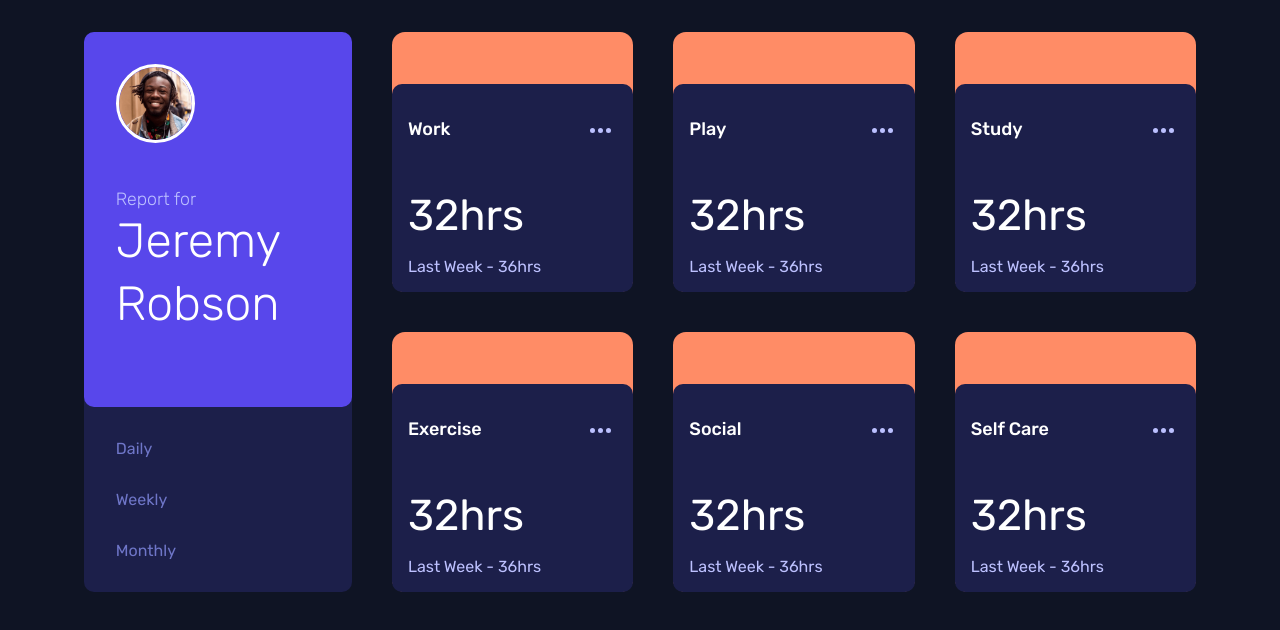
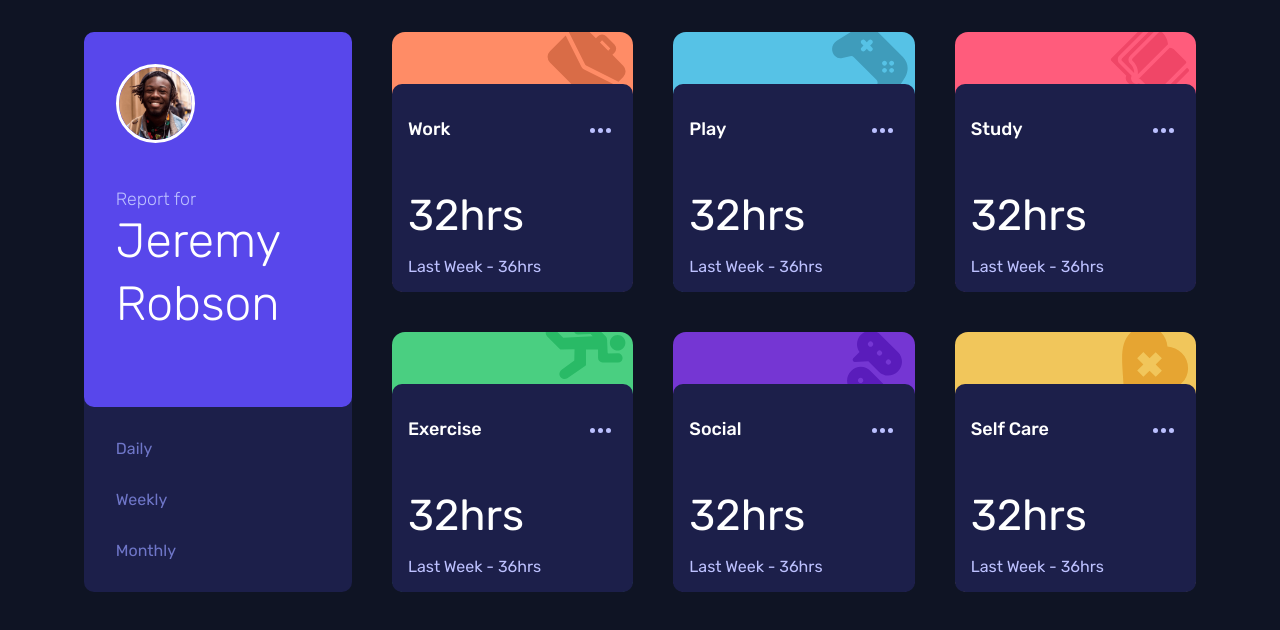
Before and after one commit to freaky4wrld/junior-challenges, a plain HTML site: page time-tracking-dashboard-main/index.html in a window 1280 px wide. Drawn offline with Linux system fonts and the light colour scheme.

Commit message:
changed the backgrounds for according to the specifications

```diff
--- a/time-tracking-dashboard-main/index.html
+++ b/time-tracking-dashboard-main/index.html
@@ -31,7 +31,7 @@
       </div>
     </aside>
     <article id="card-group">
-      <div class="cards">
+      <div class="cards" id="work">
         <div class="card-info">
           <div class="title">
             <p>Work</p>
@@ -49,7 +49,7 @@
           </div>
         </div>
       </div>
-      <div class="cards">
+      <div class="cards" id="play">
         <div class="card-info">
           <div class="title">
             <p>Play</p>
@@ -67,7 +67,7 @@
           </div>
         </div>
       </div>
-      <div class="cards">
+      <div class="cards" id="study">
         <div class="card-info">
           <div class="title">
             <p>Study</p>
@@ -85,7 +85,7 @@
           </div>
         </div>
       </div>
-      <div class="cards">
+      <div class="cards" id="exercise">
         <div class="card-info">
           <div class="title">
             <p>Exercise</p>
@@ -103,7 +103,7 @@
           </div>
         </div>
       </div>
-      <div class="cards">
+      <div class="cards" id="social">
         <div class="card-info">
           <div class="title">
             <p>Social</p>
@@ -121,7 +121,7 @@
           </div>
         </div>
       </div>
-      <div class="cards">
+      <div class="cards" id="self-care">
         <div class="card-info">
           <div class="title">
             <p>Self Care</p>
--- a/time-tracking-dashboard-main/sass/_config.scss
+++ b/time-tracking-dashboard-main/sass/_config.scss
@@ -18,3 +18,10 @@ $pale-blue: hsl(236, 100%, 87%);
 
 //
 $title-font-size: 18px;
+
+@mixin addColorImage($img-url,$bg-color){
+    background-color: $bg-color;
+    background-image: $img-url;
+    background-repeat: no-repeat;
+    background-position: top -7px right 7px;
+}
--- a/time-tracking-dashboard-main/sass/style.scss
+++ b/time-tracking-dashboard-main/sass/style.scss
@@ -61,7 +61,6 @@ h1{
 }
 
 .cards{
-    background-color: $light-orange;
     display: flex;
     flex-direction: column;
     justify-content: flex-end;
@@ -103,3 +102,22 @@ h1{
     height: 50%;
     border: none;
 }
+
+#work{
+    @include addColorImage(url(../images/icon-work.svg),$light-orange);
+}
+#play{
+    @include addColorImage(url(../images/icon-play.svg),$soft-blue);
+}
+#study{
+    @include addColorImage(url(../images/icon-study.svg),$light-red);
+}
+#exercise{
+    @include addColorImage(url(../images/icon-exercise.svg),$lime-green);
+}
+#social{
+    @include addColorImage(url(../images/icon-social.svg),$Violet);
+}
+#self-care{
+    @include addColorImage(url(../images/icon-self-care.svg),$soft-orange);
+}
```
Also changed, not shown: time-tracking-dashboard-main/css/style.css, 1 other file.
